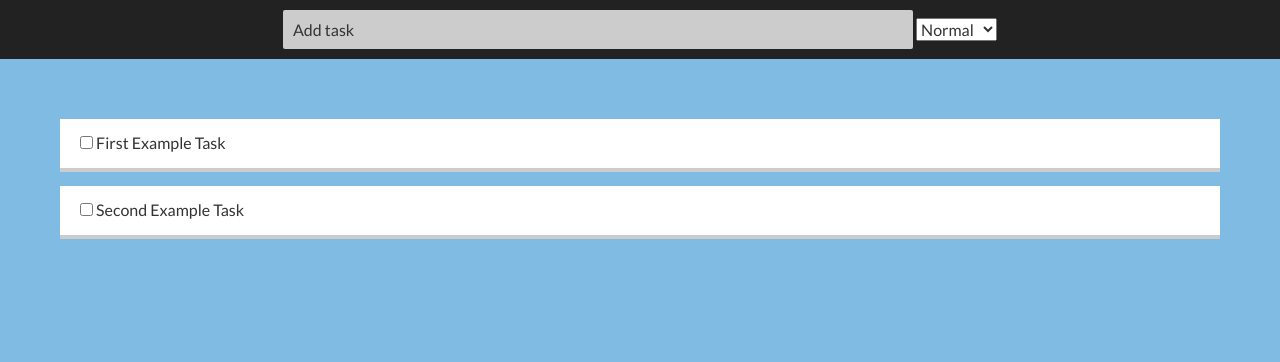
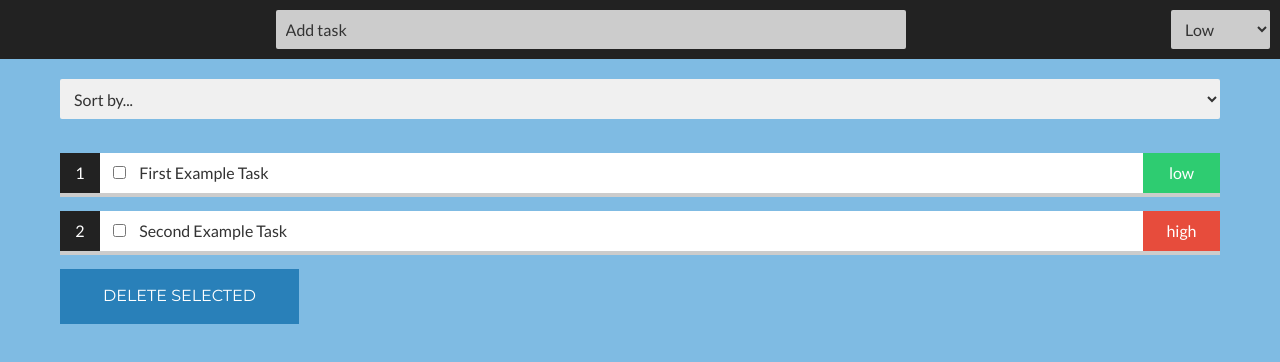
Before and after one commit to mileskingston/angular_app_todo, a website: page index.html in a window 1280 px wide. Drawn offline with Linux system fonts and the light colour scheme.

Commit message:
additional styling

```diff
--- a/index.html
+++ b/index.html
@@ -18,8 +18,8 @@
     <body ng-controller="ToDoCtrl">
         <header class="task-bar">
             <input type="text" name="add-task" placeholder="Add task" ng-model="taskName" ng-keyup="addTask()" />
-            <select>
-                <option value='normal'>Normal</option>
+            <select ng-model="priority">
+                <option value='low'>Low</option>
                 <option value='medium'>Medium</option>
                 <option value='high'>High</option>
             </select>
@@ -28,12 +28,23 @@
         <section id="todoapp" class="section section-body">
             <div class="container container-main">
 
+                <select ng-model="orderProp">
+                    <option default value="">Sort by...</option>
+                    <option value="name">A-Z</option>
+                    <option value="priority">Priority</option>
+                </select>
+
                 <ul class="todo-list">
-                    <li ng-repeat="task in tasklist">
-                        <input type="checkbox" name="checkbox" />
-                        <span>{{task.name}}</span>
+                    <li ng-class="item" class="completed completed-{{ task.completed }}" ng-repeat="task in tasklist | orderBy:orderProp">
+                        <span class="number">{{$index + 1}}</span>
+                        <input type="checkbox" name="checkbox" ng-model="task.completed" />
+                        <span class="name">{{task.name}}</span>
+                        <span class="priority {{ task.priority }}">{{task.priority}}</span>
+                        <span class="priority {{ task.priority }}">{{task.priority.number}}</span>
                     </li>
                 </ul>
+
+                <button class="btn" onclick="">Delete Selected</button>
 
             </div>
         </section>
@@ -43,14 +54,21 @@
 
             .controller('ToDoCtrl', ['$scope', function($scope) {
                 $scope.tasklist = [
-                    { name : 'First Example Task' },
-                    { name : 'Second Example Task' },
+                    { name : 'First Example Task', completed : false, priority : "low" },
+                    { name : 'Second Example Task', completed : false, priority : "high" },
                 ];
+
+                $scope.priority = "low";
 
                 $scope.addTask = function() {
                     if(event.keyCode == 13 && $scope.taskName) {
-                        $scope.tasklist.push({ "name" : $scope.taskName });
+                        $scope.tasklist.push({
+                            "name" : $scope.taskName,
+                            "completed" : false,
+                            "priority" : $scope.priority
+                        });
                         $scope.taskName = "";
+                        $scope.priority = "low";
                     }
                 }
                 $scope.deleteTask = function() {
--- a/sass/_variables.scss
+++ b/sass/_variables.scss
@@ -17,6 +17,10 @@ $grey-dark: #222!default;
 $grey: #555!default;
 $grey-light: #ccc!default;
 $white: #fff!default;
+
+$color-low: #2ecc71!default;
+$color-medium: #f39c12!default;
+$color-high: #e74c3c!default;
 
 // Typography
 
--- a/sass/main.scss
+++ b/sass/main.scss
@@ -59,7 +59,7 @@ input[type="submit"],
 button {
 	position: relative;
 	display: inline-block;
-	padding: 14px 60px;
+	padding: 10px 40px;
 	text-transform: uppercase;
 	overflow: hidden;
 	border: 3px solid $brand-color;
@@ -92,7 +92,8 @@ input[type="submit"] {
 	color: $white;
 	cursor: pointer;
 	&:hover {
-		background-color: $white;
+		// background-color: $white;
+		background-color: transparent;
 		color: $brand-color;
 	}
 }
@@ -124,6 +125,18 @@ input[placeholder] {
 	@include placeholder($body-color);
 }
 
+input,
+select {
+	border: none;
+	background-color: $grey-light;
+	@include border-radius(2px);
+	@include transition(background-color 0.3s);
+	&:focus {
+		background-color: $white;
+		outline: none;
+	}
+}
+
 p {
 	margin-top: 0;
 	margin-bottom: 32px;
@@ -144,7 +157,7 @@ pre {
 /* Repeatables */
 
 .section {
-	margin: 20px 0;
+	margin: 0 0 20px 0;
 }
 .section-body {
 	h1 {
@@ -161,7 +174,7 @@ pre {
 .container-main {
 	padding-top: 25px;
 	@media screen and (min-width: $screen-xs) {
-		padding-top: 40px;
+		padding-top: 20px;
 	}
 }
 
@@ -170,18 +183,53 @@ pre {
 	padding-left: 0;
 	margin: 0;
 	 > li {
-		padding: 10px 20px;
 		margin: 0 0 14px 0;
+		line-height: 40px;
 		background-color: $white;
 		border-bottom: 4px solid $grey-light;
-		h2 {
-			margin-top: 0;
+
+		&.completed {
+			@include transition(opacity 0.3s);
+			&.completed-true {
+				opacity: 0.7;
+				.name {
+					text-decoration: line-through;
+				}
+			}
+		}
+
+		.number {
+			display: inline-block;
+			height: 40px;
+			width: 40px;
+			text-align: center;
+			background-color: $grey-dark;
+			color: $white;
+		}
+
+		.priority {
+			float: right;
+			width: 40px;
+			padding: 0 10px;
+			text-align: center;
+			background-color: $color-low;
+			color: $white;
+			@media screen and (min-width: $screen-xs) {
+				width: 77px;
+			}
 			@media screen and (max-width: $screen-xs) {
-				font-size: 28px;
+				text-indent: -999em;
 			}
-			@media screen and (max-width: 320px) {
-				word-break: break-word;
+			&.medium {
+				background-color: $color-medium;
 			}
+			&.high {
+				background-color: $color-high;
+			}
+		}
+
+		input {
+			margin: 0 10px;
 		}
 	}
 }
@@ -204,24 +252,31 @@ pre {
 		padding: 10px;
 		width: 50%;
 		font-family: $font-family-body;
-		border: none;
-		background-color: $grey-light;
-		@include border-radius(2px);
-		@include transition(background-color 0.3s);
-		&:focus {
-			background-color: $white;
-			outline: none;
-		}
 		@media screen and (max-width: $screen-xs) {
 			width: 100%;
 			margin-bottom: 10px
 		}
 	}
+	select {
+		float: right;
+		height: 39px;
+		padding: 10px;
+		@media screen and (max-width: $screen-xs) {
+			width: 100%;
+		}
+	}
 }
 
-.total {
-	background-color: #f0f0f0;
-	font-family: $font-family-heading;
-	font-weight: $font-weight-bold;
-	text-transform: uppercase;
+#todoapp {
+	select {
+		padding: 0 10px;
+		width: 100%;
+		height: 40px;
+		line-height: 40px;
+		margin-bottom: 34px;
+		background-color: #f0f0f0;
+		&:focus {
+			background-color: $white;
+		}
+	}
 }
```
Also changed, not shown: css/main.css.
